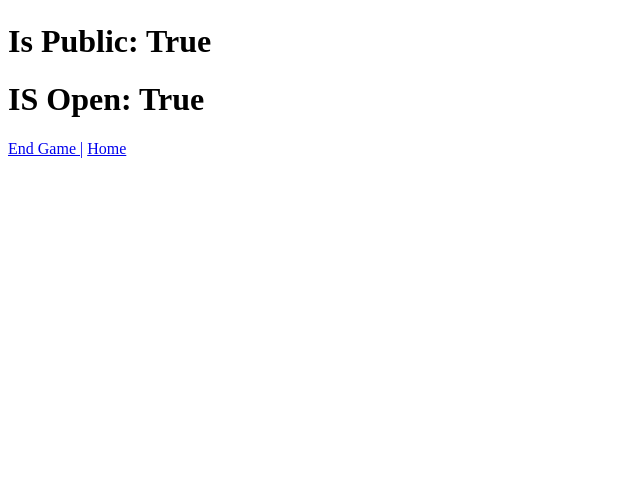
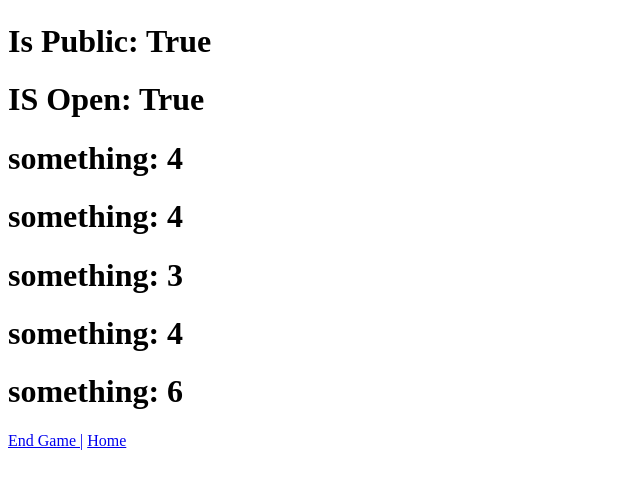
Before and after one commit to CYBR8470/Semester-Project, a Django app: page /game/host in a window 1280 px wide. Shown: the part 219-708 px from the top of the page, without its empty margins (0-640 px from the left). Run offline with Django 3.2, Linux system fonts and the light colour scheme; a user stored in the database is signed in; data comes from the database, SQL or seed files in the repository; both versions use the stored data as it was after the commit; parts of the project's set-up code (start-up, migrations or seed data) failed here and were passed over.

Commit message:
Got Hand Model and Random Working

```diff
--- a/project/yahtzee/frontend/models.py
+++ b/project/yahtzee/frontend/models.py
@@ -1,6 +1,7 @@
 import uuid
 from django.db import models
 from django.conf import settings
+import random
 
 class Game(models.Model):
     game_id = models.UUIDField(default=uuid.uuid4, editable=False, max_length=10)
@@ -13,18 +14,19 @@ class Game(models.Model):
 class Hand(models.Model):
     game = models.ForeignKey('Game', on_delete=models.CASCADE)
     player = models.ForeignKey(settings.AUTH_USER_MODEL, on_delete = models.CASCADE)
-    d1 = models.IntegerField(null=True)
-    d2 = models.IntegerField(null=True)
-    d3 = models.IntegerField(null=True)
-    d4 = models.IntegerField(null=True)
-    d5 = models.IntegerField(null=True)
+    d1 = models.IntegerField(default=random.randint(1,6))
+    d2 = models.IntegerField(default=random.randint(1,6))
+    d3 = models.IntegerField(default=random.randint(1,6))
+    d4 = models.IntegerField(default=random.randint(1,6))
+    d5 = models.IntegerField(default=random.randint(1,6))
 
     def init(self):
-        d1 = Ceil(Rand() * 6)
-        d2 = Ceil(Rand() * 6)
-        d3 = Ceil(Rand() * 6)
-        d4 = Ceil(Rand() * 6)
-        d5 = Ceil(Rand() * 6)
+        self.d1 = random.randint(1,6)
+        self.d2 = random.randint(1,6)
+        self.d3 = random.randint(1,6)
+        self.d4 = random.randint(1,6)
+        self.d5 = random.randint(1,6)
+        self.save()
 
 class Score(models.Model):
     game = models.ForeignKey('Game', on_delete=models.CASCADE)
--- a/project/yahtzee/frontend/templates/game.html
+++ b/project/yahtzee/frontend/templates/game.html
@@ -10,6 +10,11 @@
         <h1>Join Code: {{ game.join_code }}</h1>
         <h1>Is Public: {{ game.is_public }}</h1>
         <h1>IS Open: {{ game.is_open }}</h1>
+        <h1>something: {{hand.d1}} </h1>
+        <h1>something: {{hand.d2}} </h1>
+        <h1>something: {{hand.d3}} </h1>
+        <h1>something: {{hand.d4}} </h1>
+        <h1>something: {{hand.d5}} </h1>
         <a href="{% url 'end' %}">End Game |</a>
         {% elif choice == 'join' %}
         <h1><center>YOU NOW JOINED THE GAME PAGE</center></h1>
--- a/project/yahtzee/frontend/views.py
+++ b/project/yahtzee/frontend/views.py
@@ -1,6 +1,6 @@
 from django.shortcuts import render, redirect
 from .forms import NewUserForm
-from .models import Game
+from .models import Game, Hand, Score
 from django.contrib.auth import login
 from django.contrib.auth.decorators import login_required
 from django.contrib import messages
@@ -22,8 +22,17 @@ def game(request, choice):
             hosted_game.save()
         finally:
             game = hosted_game
+        # Try making a Hand
+        try:
+            player_hand = Hand.objects.get(game=hosted_game, player=request.user)
+        except Hand.DoesNotExist:
+            player_hand = Hand(game=hosted_game, player=request.user)
+            player_hand.init()
+            player_hand.save()
+        finally:
+            hand = player_hand
 
-    context = {'choice': choice, 'game':game}
+    context = {'choice': choice, 'game':game, 'hand':hand}
     return render(request, 'game.html', context)
 
 @login_required(login_url='/accounts/login')
--- a/project/yahtzee/settings.py
+++ b/project/yahtzee/settings.py
@@ -32,7 +32,7 @@ SECRET_KEY = env('SECRET_KEY')
 # SECURITY WARNING: don't run with debug turned on in production!
 DEBUG = env('DEBUG')
 
-ALLOWED_HOSTS = [env('ALLOWED_HOSTS')]
+#ALLOWED_HOSTS = [env('ALLOWED_HOSTS')]
 
 
 # Application definition
```
Also changed, not shown: project/db.sqlite3, project/yahtzee/frontend/migrations/0001_initial.py, project/yahtzee/frontend/migrations/0002_auto_20211129_2238.py (deleted), project/yahtzee/frontend/migrations/0003_alter_game_id.py (deleted), project/yahtzee/frontend/migrations/0004_game_active.py (deleted), project/yahtzee/frontend/migrations/0005_game_is_open.py (deleted), project/yahtzee/frontend/migrations/0006_hand.py (deleted), project/yahtzee/frontend/migrations/0007_auto_20211204_0410.py (deleted), project/yahtzee/frontend/migrations/0008_auto_20211206_2231.py (deleted).
